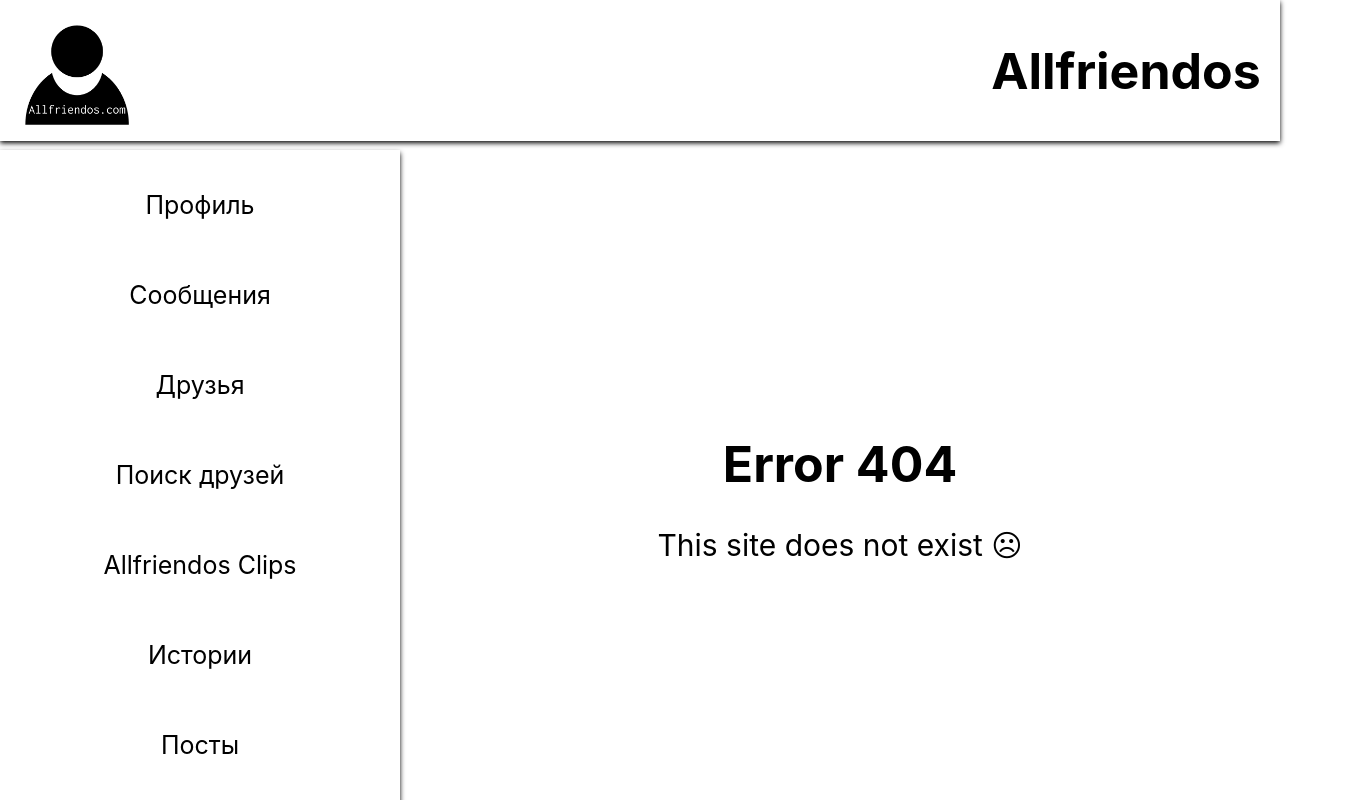
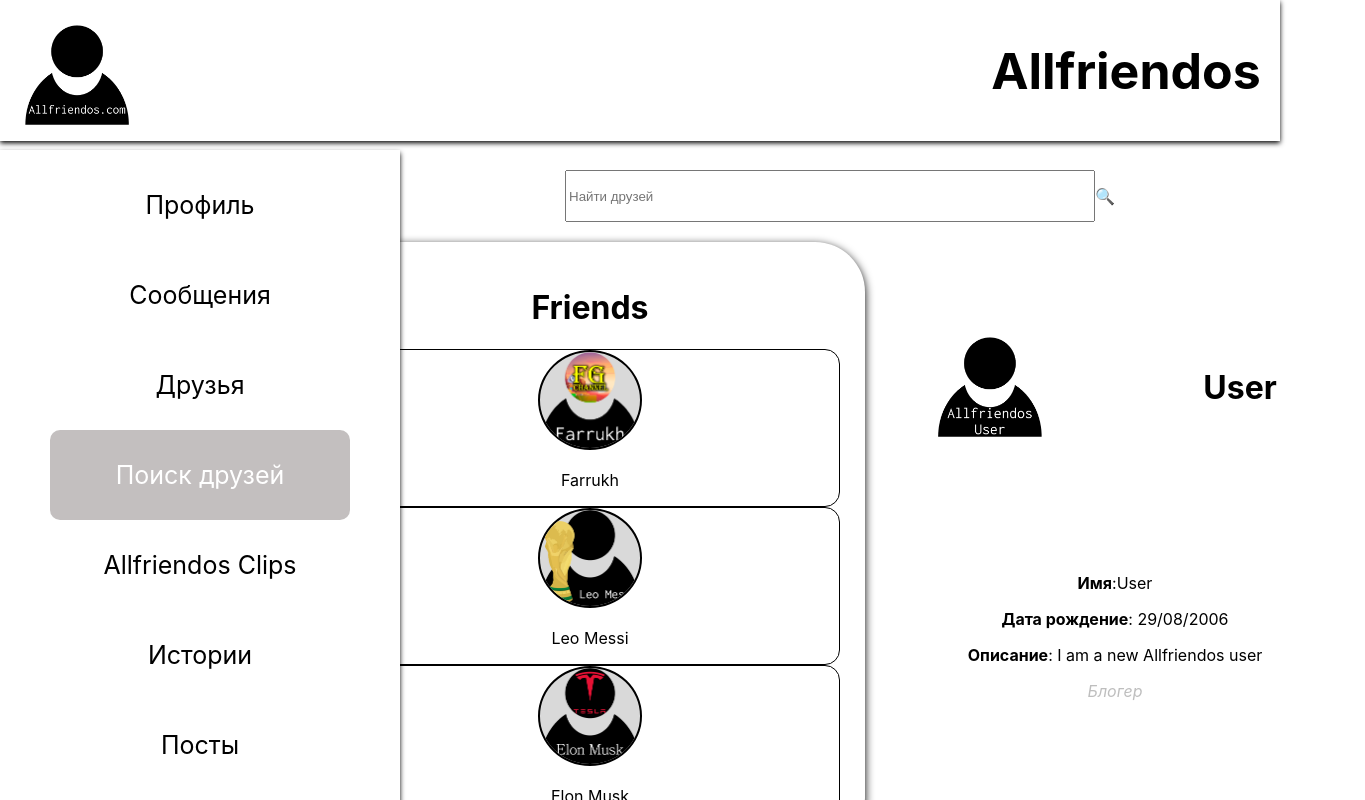
Before and after one commit to FarrukhGames/Alfriendos, a React (Create React App) app: page /findFriends in a window 1280 px wide. Before the commit this address had no page. Shown: the top 800 px of the page, 1365 px wide, since content can reach past the window. Built offline with nearby package versions, Linux system fonts and the light colour scheme.

Commit message:
Добавил компонент для находки друзей

```diff
--- a/src/App.css
+++ b/src/App.css
@@ -330,3 +330,31 @@
     border: 1px solid black;
     border-radius: 15px;
 }
+
+.find-friends-main {
+    display: flex;
+    flex-direction: column;
+    align-items: center;
+    margin: auto;
+    width: 100%;
+}
+
+.find-friends-div {
+    display: flex;
+    width: 550px;
+    margin: 20px;
+}
+
+.find-friends-input {
+    width: 100%;
+}
+
+.friends-profile {
+    display: flex;
+}
+
+.friends-profile .friends-div {
+    width: 500px;
+    display: flex;
+    flex-direction: column;
+}
--- a/src/App.jsx
+++ b/src/App.jsx
@@ -5,14 +5,15 @@
 import Messages from './components/Messages';
 import Profile from './components/Profile';
 import Error from './components/Error';
-import Counter from './components/Counter'
+import FindFriends from './components/FindFriends';
+import Counter from './components/Counter';
 import {Route, Routes} from 'react-router-dom';
 
 const App = (props) => {
-  const numbers = [13, 14, 15, 16, 17];
-  const numbers2 = numbers.map((number) => {
-    return number * 10;
-  });
+  // const numbers = [13, 14, 15, 16, 17];
+  // const numbers2 = numbers.map((number) => {
+  //   return number * 10;
+  // });
   return (
     <>
       <Header/>
@@ -22,6 +23,7 @@
           <Route path="/messages" element={<Messages messages={props.messages}/>}/>
           <Route path="/posts" element={<Posts/>}/>
           <Route path="/profile" element={<Profile/>}/>
+          <Route path="/findFriends" element={<FindFriends/>}/>
           <Route path="/counter" element={<Counter/>}/>
           <Route path="/*" element={<Error/>}/>
         </Routes>
--- /dev/null
+++ b/src/components/FindFriends.js
@@ -0,0 +1,19 @@
+import Friends from './Friends';
+import ProfileInfo from './ProfileInfo';
+const FindFriends = () => {
+    return (
+        <div class="find-friends-main">
+            <div className="find-friends-div">
+                <input className="find-friends-input" placeholder="Найти друзей"/>
+                <p>🔍</p>
+            </div>
+            <div className="friends-profile">
+                <Friends/>
+                <ProfileInfo/>
+            </div>
+        </div>
+
+    );
+}
+
+export default FindFriends;
--- a/src/components/Navigation.js
+++ b/src/components/Navigation.js
@@ -1,11 +1,11 @@
-import {Link, NavLink} from 'react-router-dom';
+import {NavLink} from 'react-router-dom';
 const Navigation = () => {
     return (
         <nav className="navigation">
             <NavLink to="/profile">Профиль</NavLink>
             <NavLink to="/messages">Сообщения</NavLink>
             <a href="#">Друзья</a>
-            <a href="#">Поиск друзей</a>
+            <NavLink to="/findFriends">Поиск друзей</NavLink>
             <a href="#">Allfriendos Clips</a>
             <a href="#">Истории</a>
             <NavLink to="/posts">Посты</NavLink>
```
